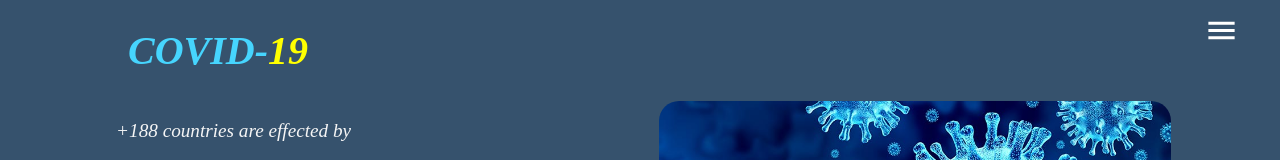
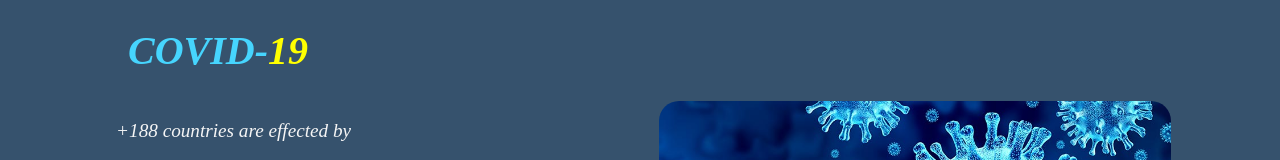
Before and after one commit to yahyaalloucha/Covid19statistics, a React (Create React App) app: page / in a window 1280 px wide. Shown: the top 160 px of the page. Built offline with nearby package versions, Linux system fonts and the light colour scheme; no server answers.

Commit message:
the Last ver

```diff
--- a/src/components/firstdiv/Firstdiv.js
+++ b/src/components/firstdiv/Firstdiv.js
@@ -11,9 +11,6 @@ class Firstdiv extends React.Component {
             COVID-<span>19</span>
           </h1>
         </div>
-        <div className="menudiv">
-          <MenuIcon fontSize="large" className="menu"></MenuIcon>
-        </div>
       </div>
     );
   }
```
